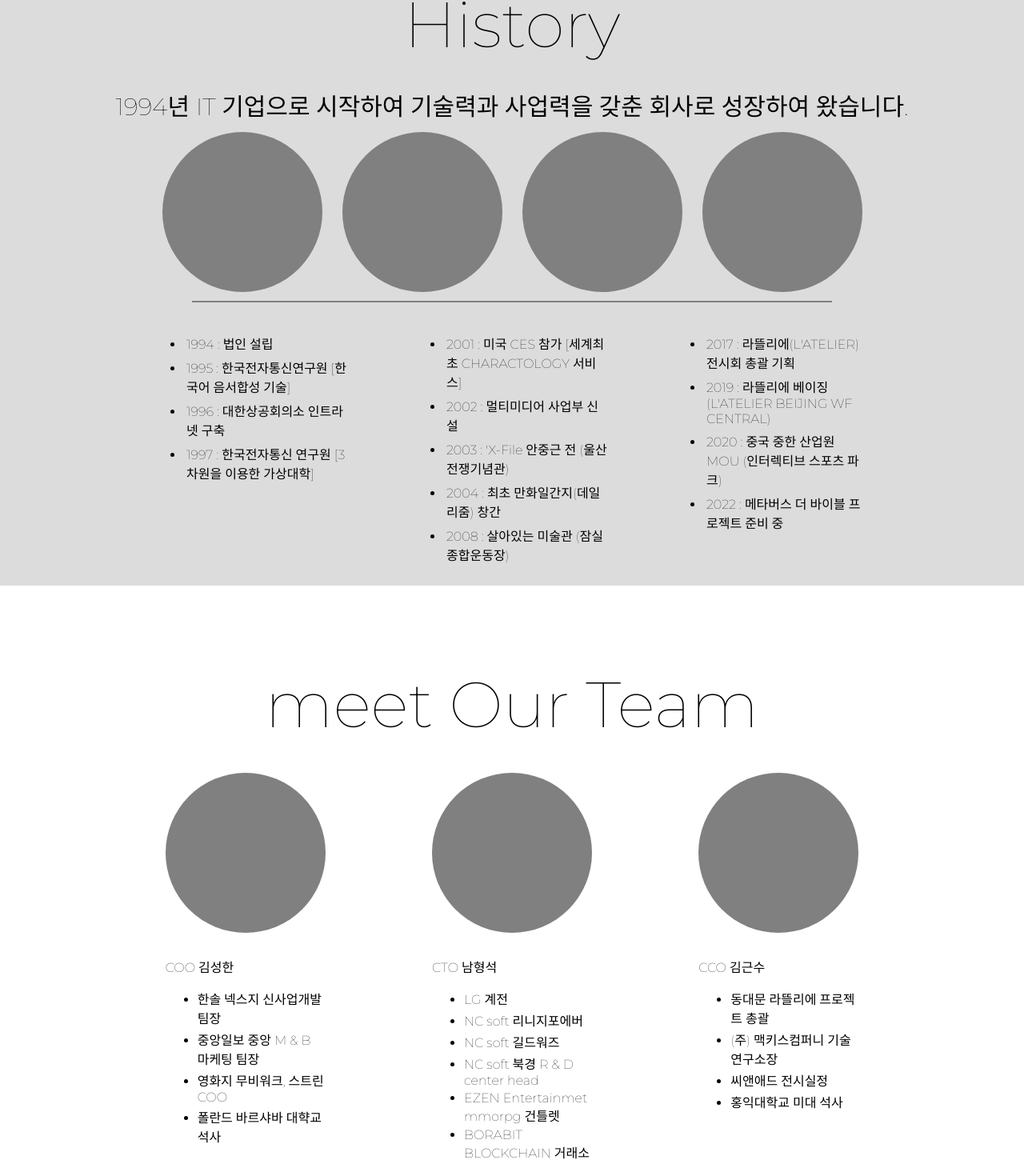
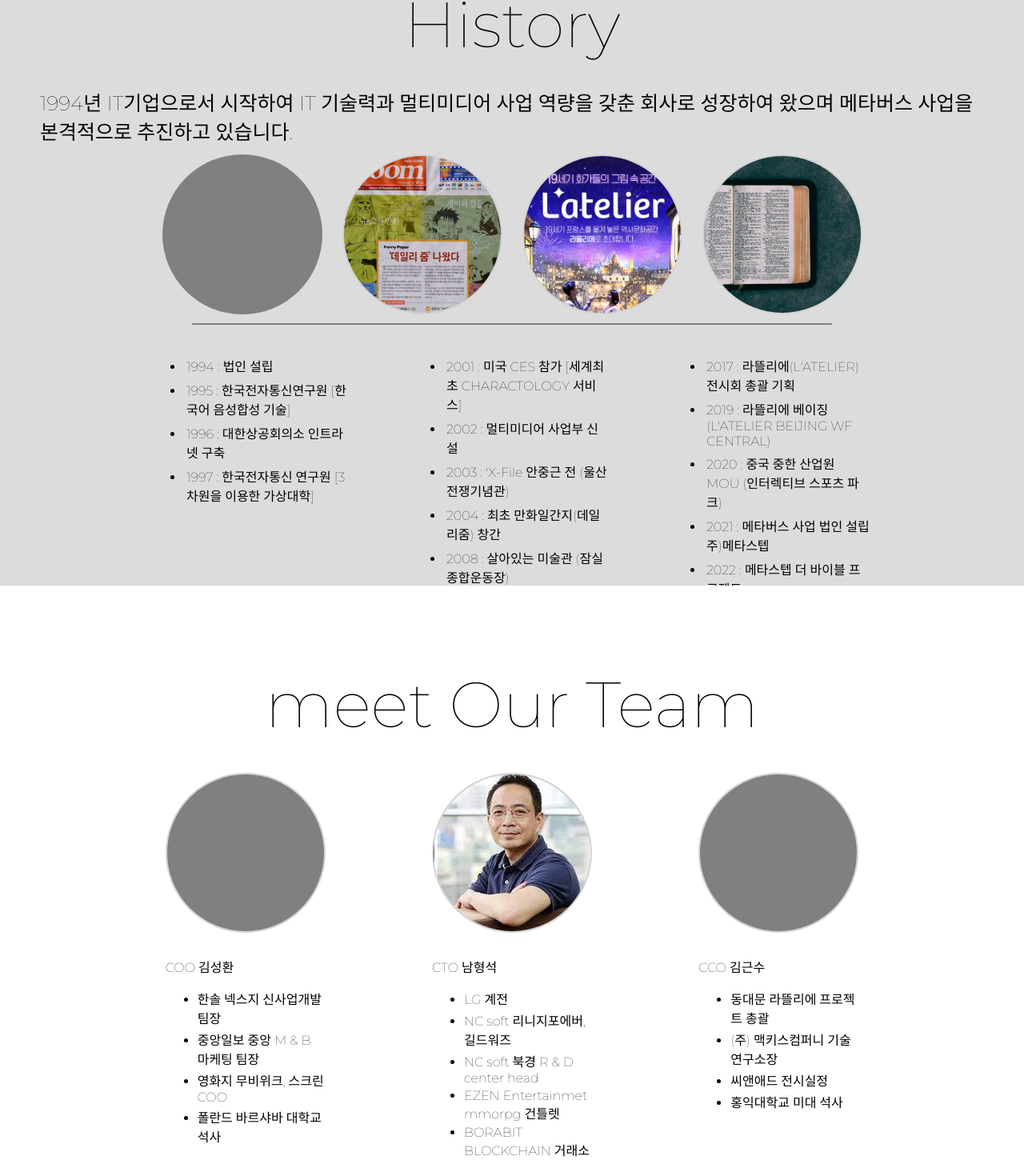
Before and after one commit to zizimoos/20220321_nongsim-forold, a React (Create React App) app: page / in a window 1280 px wide. Shown: the part 1668-3123 px from the top of the page at 80% size. Built offline with nearby package versions, Linux system fonts and the light colour scheme.

Commit message:
add other images

```diff
--- a/src/components/Contents.js
+++ b/src/components/Contents.js
@@ -19,13 +19,12 @@ const Container = styled.div`
     height: 100%;
   }
 `;
-
 const Title = styled.div`
   font-size: 50px;
 `;
 const Description = styled.div`
   margin-top: 30px;
-  font-size: 30px;
+  font-size: 25px;
   @media (max-width: 768px) {
     margin-top: 10px;
     width: 80vw;
@@ -62,6 +61,7 @@ const Item = styled.div`
   margin: 10px;
   li {
     padding-right: 10px;
+    margin-left: -15px;
   }
   @media (max-width: 768px) {
     width: 350px;
@@ -95,14 +95,16 @@ function Contents(props) {
               <li>게임엔진개발 / 플랫폼 구축</li>
               <li>퍼블리싱 / 운영</li>
               <br></br>
+              <br></br>
             </ul>
             <img src={araImage} alt="ara" width="100%" />
           </Item>
           <Item>
             <ul>
               <li>블록체인 & 암호화폐</li>
-              <li>암호화폐거래소 개발 및 운영</li>
+              <li>암호화폐거래소 개발 운영</li>
               <li>메타버스플랫폼 토큰 발행 운영</li>
+              <br></br>
             </ul>
             <img src={blockchain} alt="blockchain" width="100%" />
           </Item>
--- a/src/components/History.js
+++ b/src/components/History.js
@@ -1,5 +1,8 @@
 import React from "react";
 import styled from "styled-components";
+import latelier from "../assets/latelier.png";
+import zoom from "../assets/zoom.jpg";
+import bible from "../assets/bible.jpg";
 
 const Container = styled.div`
   width: 100vw;
@@ -15,14 +18,12 @@ const Container = styled.div`
     height: 100%;
   }
 `;
-
 const Title = styled.div`
   font-size: 80px;
 `;
-
 const Description = styled.div`
   margin-top: 30px;
-  font-size: 30px;
+  font-size: 25px;
   @media (max-width: 768px) {
     margin-top: 10px;
     width: 80vw;
@@ -42,7 +43,6 @@ const ContextBox = styled.div`
     height: 100%;
   }
 `;
-
 const ItemBox = styled.div`
   width: 90%;
   height: 100%;
@@ -57,7 +57,7 @@ const ItemBox = styled.div`
     flex-direction: column;
   }
 `;
-const Item = styled.div`
+const Item1 = styled.div`
   width: 200px;
   height: 200px;
   margin: 10px;
@@ -70,7 +70,54 @@ const Item = styled.div`
     flex-direction: column;
   }
 `;
-
+const Item2 = styled.div`
+  width: 200px;
+  height: 200px;
+  margin: 10px;
+  border-radius: 100px;
+  background-color: gray;
+  background-image: url(${zoom});
+  background-size: cover;
+  border: solid 2px lightgray;
+  @media (max-width: 768px) {
+    width: 150px;
+    height: 150px;
+    border-radius: 50%;
+    flex-direction: column;
+  }
+`;
+const Item3 = styled.div`
+  width: 200px;
+  height: 200px;
+  margin: 10px;
+  border-radius: 100px;
+  background-color: gray;
+  background-image: url(${latelier});
+  background-size: cover;
+  border: solid 2px lightgray;
+  @media (max-width: 768px) {
+    width: 150px;
+    height: 150px;
+    border-radius: 50%;
+    flex-direction: column;
+  }
+`;
+const Item4 = styled.div`
+  width: 200px;
+  height: 200px;
+  margin: 10px;
+  border-radius: 100px;
+  background-color: gray;
+  background-image: url(${bible});
+  background-size: cover;
+  border: solid 2px lightgray;
+  @media (max-width: 768px) {
+    width: 150px;
+    height: 150px;
+    border-radius: 50%;
+    flex-direction: column;
+  }
+`;
 const Bar = styled.div`
   width: 80%;
   height: 5px;
@@ -92,13 +139,11 @@ const HistoryDescriptionBox = styled.div`
     flex-direction: column;
   }
 `;
-
 const HistoryDescriptionItem = styled.div`
   width: 250px;
   height: 300px;
   margin-bottom: 50px;
 `;
-
 const HistoryDescriptionItemUl = styled.ul``;
 const HistoryDescriptionItemLi = styled.li`
   padding: 3px;
@@ -109,15 +154,15 @@ function History(props) {
     <Container>
       <Title>History</Title>
       <Description>
-        1994년 IT 기업으로 시작하여 기술력과 사업력을 갖춘 회사로 성장하여
-        왔습니다.
+        1994년 IT기업으로서 시작하여 IT 기술력과 멀티미디어 사업 역량을 갖춘
+        회사로 성장하여 왔으며 메타버스 사업을 본격적으로 추진하고 있습니다.
       </Description>
       <ContextBox>
         <ItemBox>
-          <Item></Item>
-          <Item></Item>
-          <Item></Item>
-          <Item></Item>
+          <Item1></Item1>
+          <Item2></Item2>
+          <Item3></Item3>
+          <Item4></Item4>
         </ItemBox>
         <Bar></Bar>
         <HistoryDescriptionBox>
@@ -127,7 +172,7 @@ function History(props) {
                 1994 : 법인 설립
               </HistoryDescriptionItemLi>
               <HistoryDescriptionItemLi>
-                1995 : 한국전자통신연구원 [한국어 음서합성 기술]
+                1995 : 한국전자통신연구원 [한국어 음성합성 기술]
               </HistoryDescriptionItemLi>
               <HistoryDescriptionItemLi>
                 1996 : 대한상공회의소 인트라넷 구축
@@ -168,7 +213,13 @@ function History(props) {
                 2020 : 중국 중한 산업원 MOU (인터렉티브 스포츠 파크)
               </HistoryDescriptionItemLi>
               <HistoryDescriptionItemLi>
-                2022 : 메타버스 더 바이블 프로젝트 준비 중
+                2021 : 메타버스 사업 법인 설립 주)메타스텝
+              </HistoryDescriptionItemLi>
+              <HistoryDescriptionItemLi>
+                2022 : 메타스텝 더 바이블 프로젝트
+              </HistoryDescriptionItemLi>
+              <HistoryDescriptionItemLi>
+                2022 : 메타스텝 가상오피스 플랫폼 구축
               </HistoryDescriptionItemLi>
             </ul>
           </HistoryDescriptionItem>
--- a/src/components/Teams.js
+++ b/src/components/Teams.js
@@ -1,5 +1,6 @@
 import React from "react";
 import styled from "styled-components";
+import henry from "../assets/henry.jpeg";
 
 const Container = styled.div`
   width: 100vw;
@@ -43,12 +44,32 @@ const ItemBox = styled.div`
     flex-direction: column;
   }
 `;
-const Item = styled.div`
+const Item1 = styled.div`
   width: 200px;
   height: 200px;
   margin: 30px;
   border-radius: 100px;
   background-color: gray;
+
+  border: solid 2px lightgray;
+`;
+const Item2 = styled.div`
+  width: 200px;
+  height: 200px;
+  margin: 30px;
+  border-radius: 100px;
+  background-color: gray;
+  background-image: url(${henry});
+  border: solid 2px lightgray;
+`;
+const Item3 = styled.div`
+  width: 200px;
+  height: 200px;
+  margin: 30px;
+  border-radius: 100px;
+  background-color: gray;
+
+  border: solid 2px lightgray;
 `;
 const ItemDescription = styled.div`
   width: 200px;
@@ -66,33 +87,33 @@ function Teams(props) {
       <ContextBox>
         <ItemBox>
           <div>
-            <Item></Item>
+            <Item1></Item1>
             <ItemDescription>
-              <div>COO 김성한</div>
+              <div>COO 김성환</div>
               <ul>
                 <li>한솔 넥스지 신사업개발팀장</li>
                 <li>중앙일보 중앙 M & B 마케팅 팀장</li>
-                <li>영화지 무비워크, 스트린 COO </li>
-                <li>폴란드 바르샤바 대햑교 석사 </li>
+                <li>영화지 무비위크, 스크린 COO </li>
+                <li>폴란드 바르샤바 대학교 석사 </li>
               </ul>
             </ItemDescription>
           </div>
           <div>
-            <Item></Item>
+            <Item2></Item2>
             <ItemDescription>
               <div>CTO 남형석</div>
               <ul>
                 <li>LG 계전</li>
-                <li>NC soft 리니지포에버</li>
-                <li>NC soft 길드워즈</li>
+                <li>NC soft 리니지포에버, 길드워즈</li>
                 <li>NC soft 북경 R & D center head</li>
                 <li>EZEN Entertainmet mmorpg 건틀렛</li>
                 <li>BORABIT BLOCKCHAIN 거래소</li>
+                <li>경북대학교 전자공학 학사</li>
               </ul>
             </ItemDescription>
           </div>
           <div>
-            <Item></Item>
+            <Item3></Item3>
             <ItemDescription>
               <div>CCO 김근수</div>
               <ul>
```
Also changed, not shown: src/assets/henry.jpeg (added), src/assets/zoom.jpg (added).
